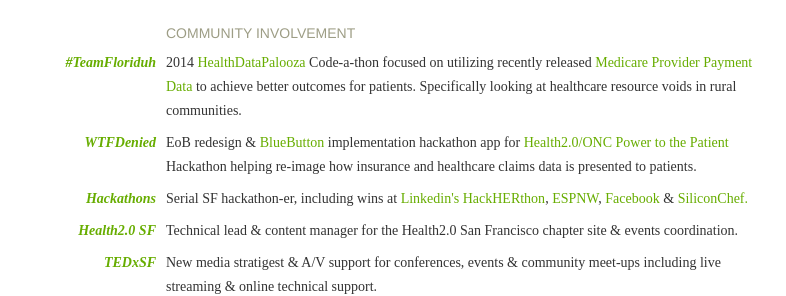
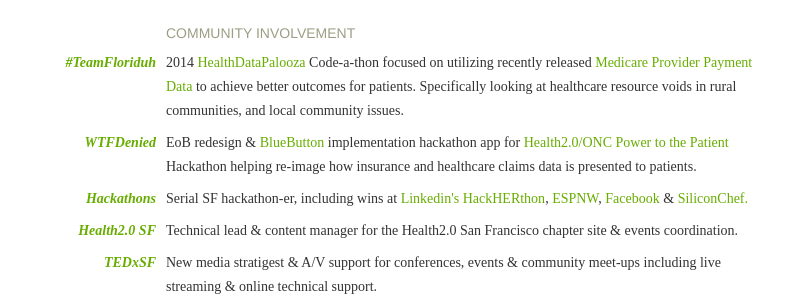
Before and after one commit to laurenstill/laurenstill.github.io, a Jekyll site: the page built from index.html, in a window 1280 px wide. Shown: the part 1446-1742 px from the top of the page, without its empty margins (279-1065 px from the left). Built offline with Jekyll 4.4.1, drawn with Linux system fonts in a browser that asks for light colours.

Commit message:
Update index.html

```diff
--- a/_layouts/index.html
+++ b/_layouts/index.html
@@ -113,7 +113,7 @@
                     <a href="http://www.teamfloriduh.com">#TeamFloriduh</a>
                 </span>
                 <span class="project-desc">
-                    2014 <a href="http://healthdatapalooza.org/get-involved/code-a-palooza-at-health-datapalooza-2014/">HealthDataPalooza</a> Code-a-thon focused on utilizing recently released <a href="https://www.cms.gov/Research-Statistics-Data-and-Systems/Statistics-Trends-and-Reports/Medicare-Provider-Charge-Data/Physician-and-Other-Supplier.html">Medicare Provider Payment Data</a> to achieve better outcomes for patients.  Specifically looking at healthcare resource voids in rural communities.
+                    2014 <a href="http://healthdatapalooza.org/get-involved/code-a-palooza-at-health-datapalooza-2014/">HealthDataPalooza</a> Code-a-thon focused on utilizing recently released <a href="https://www.cms.gov/Research-Statistics-Data-and-Systems/Statistics-Trends-and-Reports/Medicare-Provider-Charge-Data/Physician-and-Other-Supplier.html">Medicare Provider Payment Data</a> to achieve better outcomes for patients.  Specifically looking at healthcare resource voids in rural communities, and local community issues.
             </span>
             </li>
         <li class="project">
```
